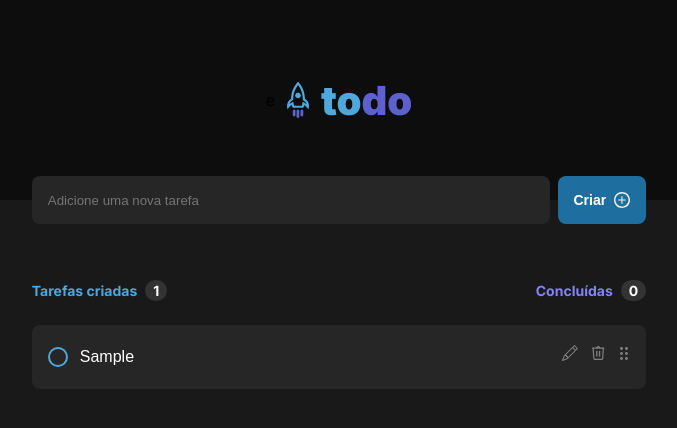
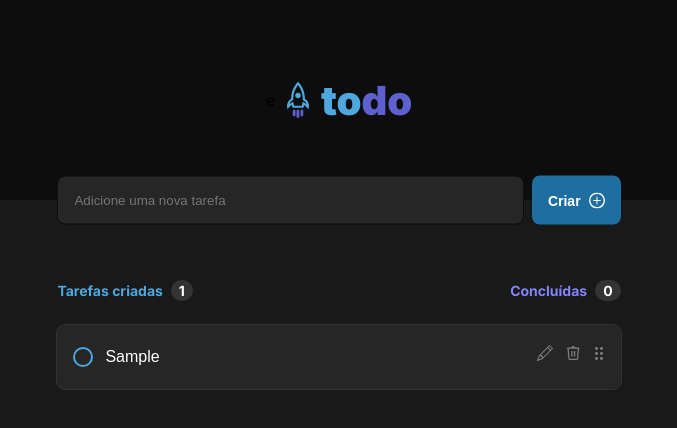
Before and after one commit to MatheusTG/to-do-list, a React (Vite) app: page / in a window 1280 px wide. Both pictures are taken after typing "Sample" into the empty fields and a click on the button "Criar". Shown: the top 428 px of the page, without its empty margins (301-978 px from the left). Built offline with nearby package versions, Linux system fonts and the light colour scheme.

Commit message:
Fix responsiveness bug

```diff
--- a/src/App.css
+++ b/src/App.css
@@ -24,7 +24,7 @@ body {
 }
 
 .container {
-  width: 48vw;
+  width: 44vw;
   margin: auto;
 }
 
@@ -43,7 +43,12 @@ body {
 @media (max-width: 600px) {
   .container {
     width: 100vw;
-    padding-left: 20px;
-    padding-right: 20px;
+  }
+  .task {
+    width: calc(100vw - 2.5rem);
+  }
+  .container:not(.task) {
+    padding-left: 1.25rem;
+    padding-right: 1.25rem;
   }
 }
--- a/src/components/Header.module.css
+++ b/src/components/Header.module.css
@@ -46,14 +46,15 @@
 .form input {
   width: 100%;
   background-color: var(--gray-500);
+  border: 1px solid var(--gray-700);
   color: var(--gray-300);
-  border: none;
   padding: 1rem;
   border-radius: 0.5rem;
 }
 
 .form input:focus {
-  outline: 1px solid var(--gray-300);
+  border-color: var(--gray-300);
+  outline: none;
 }
 
 .form button {
--- a/src/components/Task.module.css
+++ b/src/components/Task.module.css
@@ -4,10 +4,15 @@
   align-items: center;
   gap: 0.75rem;
   margin-top: 0px;
+  outline: 1px solid var(--gray-400);
   background-color: var(--gray-500);
   border-radius: 0.5rem;
   position: relative;
   margin-top: 0px;
+}
+
+.task:hover {
+  background-color: #242524;
 }
 
 .task button {
--- a/src/components/Task.tsx
+++ b/src/components/Task.tsx
@@ -223,13 +223,13 @@ const Task = ({ id }: { id: number }) => {
       {isOnTaskMovement && (
         <div
           ref={taskSkeleton}
-          className={`${styles.task} ${styles.taskSkeleton} container`}
+          className={`${styles.task} ${styles.taskSkeleton} container task`}
           style={{ order: skeletonOrder }}
         />
       )}
       <div
         ref={taskElement}
-        className={`${styles.task} ${active && styles.active} container`}
+        className={`${styles.task} ${active && styles.active} container task`}
         onMouseDown={handleTaskMouseDown}
         style={{
           ...stylePosition,
```
